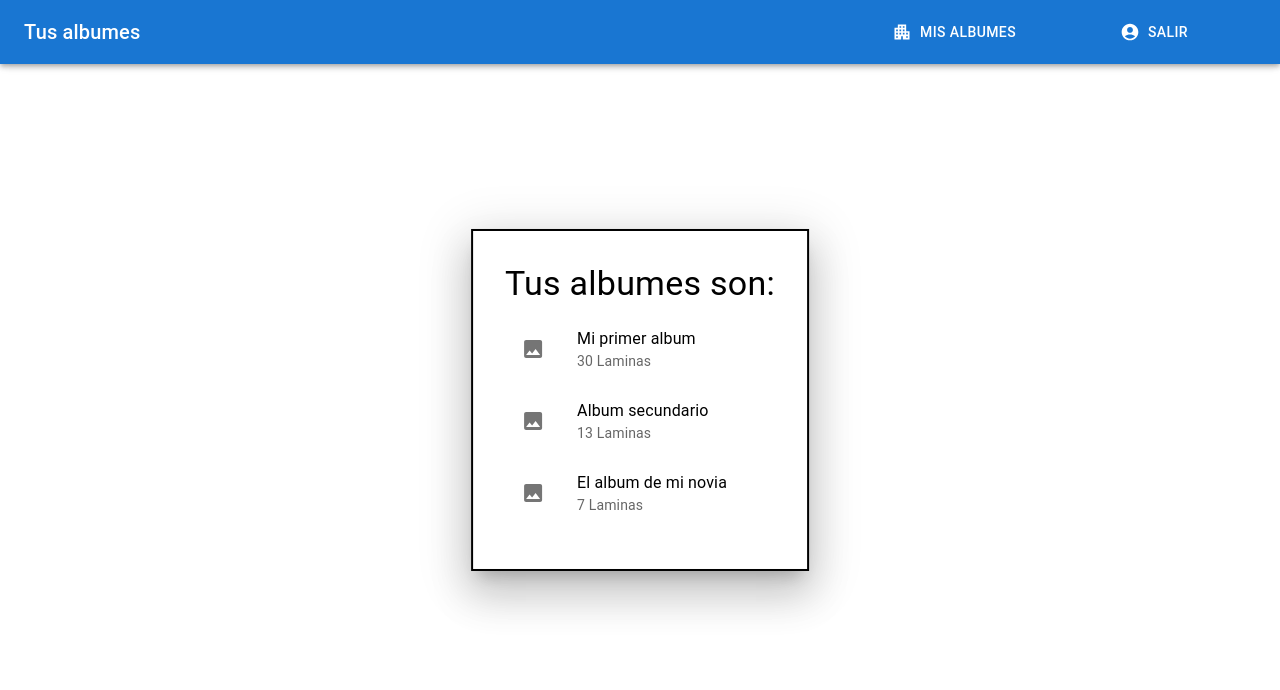
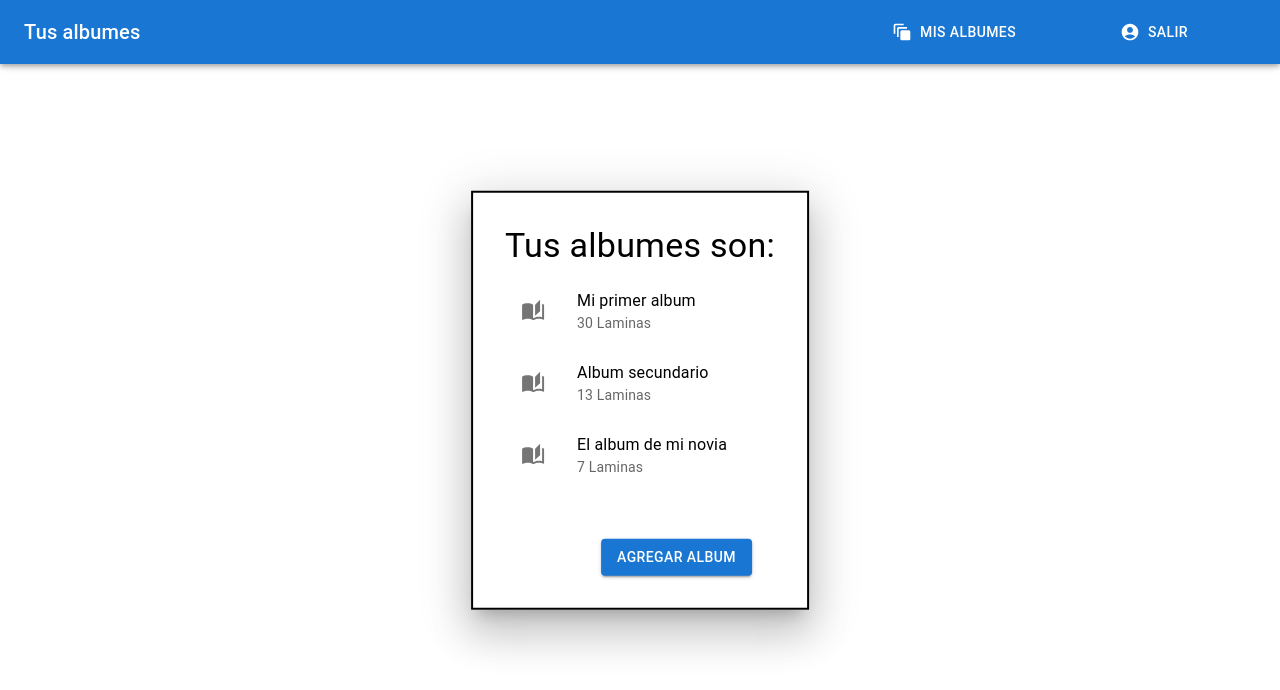
Before and after one commit to CristianLasso/albumpanini, a React (Create React App) app: page /home in a window 1280 px wide. Shown: the top 690 px of the page. Built offline with nearby package versions, Linux system fonts and the light colour scheme.

Commit message:
Add album button

```diff
--- a/src/components/AppBar/AppBar.js
+++ b/src/components/AppBar/AppBar.js
@@ -3,7 +3,7 @@ import AppBar from '@mui/material/AppBar';
 import Toolbar from '@mui/material/Toolbar';
 import Typography from '@mui/material/Typography';
 import Button from '@mui/material/Button';
-import ApartmentIcon from '@mui/icons-material/Apartment';
+import AutoAwesomeMotionIcon from '@mui/icons-material/AutoAwesomeMotion';
 import AccountCircleIcon from '@mui/icons-material/AccountCircle';
 import "./AppBar.css"
 import { useNavigate } from 'react-router-dom';
@@ -14,12 +14,13 @@ export default function ButtonAppBar() {
     const navigate = useNavigate();
 
     const handleLogout = async () => {
-          navigate('/');
+      state.setAlbumName('Tus albumes')
+      navigate('/');
     }
 
     const handleAlbums = () => {
-        state.setAlbumName('Tus albumes')
-        navigate('/home')
+      state.setAlbumName('Tus albumes')
+      navigate('/home')
     };
 
   return (
@@ -28,7 +29,7 @@ export default function ButtonAppBar() {
           <Typography variant="h6" component="div" sx={{ flexGrow: 1 }}>
             {state.albumName}
           </Typography>
-          <Button className="button" onClick={handleAlbums} color="inherit" startIcon={<ApartmentIcon fontSize="large"/>}>Mis albumes</Button>
+          <Button className="button" onClick={handleAlbums} color="inherit" startIcon={<AutoAwesomeMotionIcon fontSize="large"/>}>Mis albumes</Button>
           <Button className="button" onClick={handleLogout} color="inherit" startIcon={<AccountCircleIcon fontSize="large"/>}>Salir</Button>
         </Toolbar>
       </AppBar>
--- a/src/pages/HomePage/HomePage.js
+++ b/src/pages/HomePage/HomePage.js
@@ -6,11 +6,12 @@ import ListItem from '@mui/material/ListItem';
 import ListItemText from '@mui/material/ListItemText';
 import ListItemButton from '@mui/material/ListItemButton';
 import ListItemIcon from '@mui/material/ListItemIcon';
-import ImageIcon from '@mui/icons-material/Image';
+import AutoStoriesIcon from '@mui/icons-material/AutoStories';
 import Box from '@mui/material/Box';
 import AppBar from '../../components/AppBar/AppBar';
 import { useNavigate } from 'react-router-dom';
 import Typography from '@mui/material/Typography';
+import Button from '@mui/material/Button';
 
 const albumData = [
     {
@@ -65,7 +66,7 @@ export const HomePage = () => {
                             <ListItem disablePadding key={album.albumName}>
                                 <ListItemButton onClick={()=>handleSelectAlbum(album)}>
                                     <ListItemIcon>
-                                        <ImageIcon />
+                                        <AutoStoriesIcon />
                                     </ListItemIcon>
                                     <ListItemText primary={album.albumName} secondary={album.albumLaminas + " Laminas"} />
                                 </ListItemButton>
@@ -74,6 +75,7 @@ export const HomePage = () => {
 
                     ))}
                 </List>
+                <Button color="primary" sx={{marginTop:5, marginLeft:12}} variant="contained">Agregar album</Button>
             </Box>
         </Box>
     );
```
